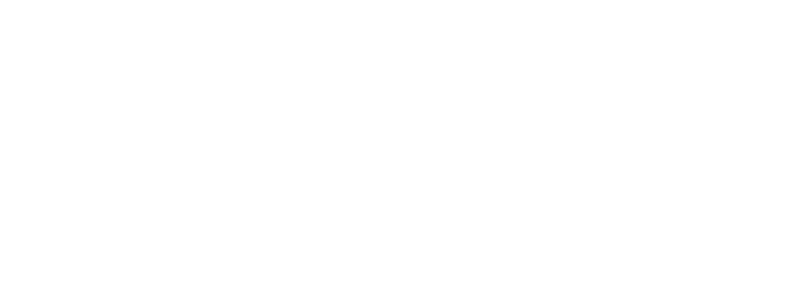
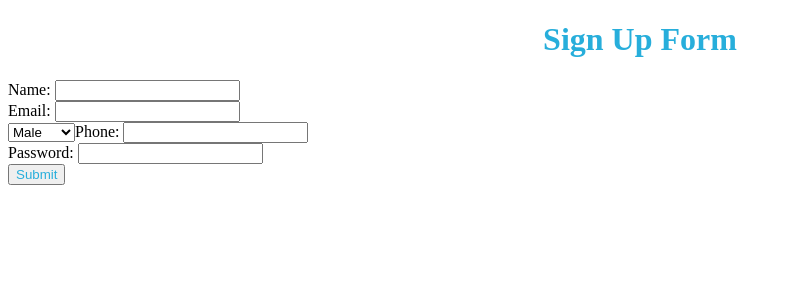
Before and after one commit to sidds4474/React-will-you-be-my-valentine---Signup-Form, a React app: page / in a window 1280 px wide. Shown: the top 300 px of the page, without its empty margins (0-791 px from the left). Built offline with nearby package versions, Linux system fonts and the light colour scheme.

Commit message:
Update App.js

```diff
--- a/src/components/App.js
+++ b/src/components/App.js
@@ -1,9 +1,80 @@
-import React, {Component, useState} from "react";
+import React, { Component, useState, useEffect } from "react";
 import '../styles/App.css';
 
 const App = () => {
+  const [error, checkError] = useState(false)
+  const [message, setMessage] = useState('')
+  const [name, setName] = useState('')
+  const [email, setEmail] = useState('')
+  const [phone, setPhone] = useState('')
+  const [password, setPassword] = useState('')
+  const [errorClass, setErrorClass]= useState('')
+
+  const handleChangeName = (e) => {
+    setName(e.target.value)
+  }
+
+  const handleChangeEmail = (e) => {
+    setEmail(e.target.value)
+  }
+
+  const handleChangePhone = (e) => {
+    setPhone(e.target.value)
+  }
+
+  const handleChangePassword = (e) => {
+    setPassword(e.target.value)
+  }
+
+  const checkCases = (e) => {
+    e.preventDefault()
+    let result = true
+    if (name === "" || email === "" || phone === "" || password === "") setMessage('All fields are mandatory')
+    else if(!name.match(/^[0-9a-z]+$/)) setMessage('Name is not alphanumeric')
+    else if(!email.match(/^[a-zA-Z0-9.!#$%&'*+/=?^_`{|}~-]+@[a-zA-Z0-9-]+(?:\.[a-zA-Z0-9-]+)*$/)) setMessage('Email must contain @')
+    else if(!phone.match(/^\d{10}$/)) setMessage('Phone Number must contain only numbers')
+    else if(password.length < 6) setMessage('Password must contain atleast 6 letters')
+    else {
+      let show_name = ''
+      let i = 0
+      while(email[i] !== '@') {
+        show_name += email[i++]
+      }
+      setMessage(`Hello ${show_name}`)
+      result = false
+    }
+    checkError(result)
+  }
+
+  useEffect(() => {
+    if(error) setErrorClass('error')
+  }, [checkCases])
+
   return (
-    <div id="main"></div>
+    <div id="main">
+      <h1>Sign Up Form</h1>
+      <div className="sign-up-page">
+        <form action="">
+          <label>Name: </label>
+          <input onChange={handleChangeName} value={name} data-testid='name'></input><br />
+          <label>Email: </label>
+          <input onChange={handleChangeEmail} value={email} data-testid='email'></input><br />
+          <select name="gender">
+            <option value="male" defaultValue>Male</option>
+            <option value="female">Female</option>
+            <option value="others">Others</option>
+          </select>
+          <label>Phone: </label>
+          <input onChange={handleChangePhone} value={phone} data-testid='phoneNumber'></input><br />
+          <label>Password: </label>
+          <input onChange={handleChangePassword} value={password} data-testid='password' type="password"></input><br />
+          <button onClick={checkCases} type="submit" data-testid='submit'>Submit</button>
+        </form>
+        <div className="output">
+         <h1 className={errorClass}>{message}</h1>
+        </div>
+      </div>
+    </div>
   )
 }
 
```
